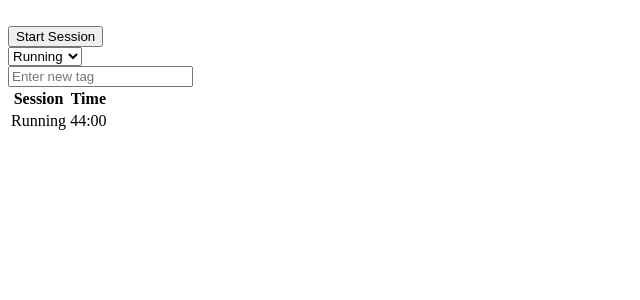
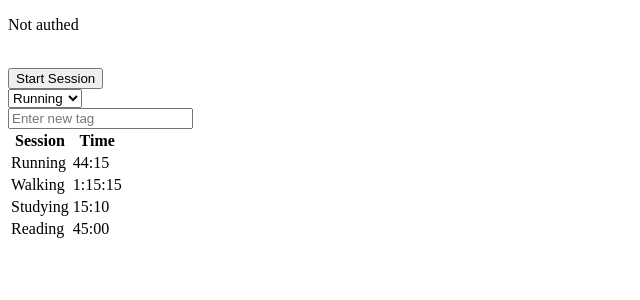
Before and after one commit to narrwep27/full_stack_PERN_anchr, a React (Create React App) app in the folder client/: page /home in a window 1280 px wide. Shown: the top 300 px of the page, without its empty margins (0-640 px from the left). Built offline with nearby package versions, Linux system fonts and the light colour scheme.

Commit message:
Mapping history sessions and time

```diff
--- a/client/src/App.js
+++ b/client/src/App.js
@@ -1,4 +1,4 @@
-import React from 'react';
+import React, { useState } from 'react';
 import { Route } from 'react-router-dom';
 import About from './pages/About';
 import SignUp from './pages/SignUp';
@@ -7,8 +7,12 @@ import Nav from './component/Nav'
 import UserHome from './pages/UserHome'
 
 export default function App () {
+
+	const [userAuth, setUserAuth] = useState(false)
+
 	return (
 		<div className='App'>
+			{userAuth ? <p>authed</p> : <p>Not authed</p>}
 			<Nav />
 			<main>
 				<Route exact path="/home" component={UserHome} />
--- a/client/src/pages/UserHome.jsx
+++ b/client/src/pages/UserHome.jsx
@@ -1,8 +1,12 @@
 export default function UserHome() {
   const optionArray = [{ session: "Running" }, { session: "Studying" }, { session: "Walking" }, { session: "Gaming" }];
 
-
-
+  const historyArray = [
+    { session: "Running", time: "44:15" },
+    { session: "Walking", time: "1:15:15" },
+    { session: "Studying", time: "15:10" },
+    { session: "Reading", time: "45:00" },
+  ];
 
   return (
     <div>
@@ -20,11 +24,12 @@ export default function UserHome() {
           <th>Session</th>
           <th>Time</th>
         </tr>
-        {/* Map history here */}
-        <tr>
-          <td>Running</td>
-          <td>44:00</td>
-        </tr>
+        {historyArray.map((e, i) => (
+          <tr>
+            <td>{e.session}</td>
+            <td>{e.time}</td>
+          </tr>
+        ))}
       </table>
     </div>
   );
```
Also changed, not shown: client/src/pages/NoAuthHome.jsx (added, +9 -0 lines).
